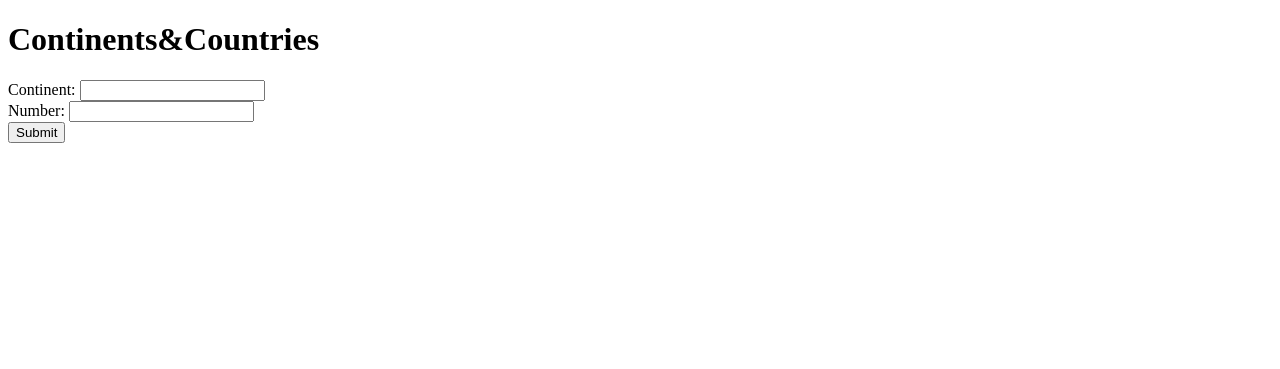
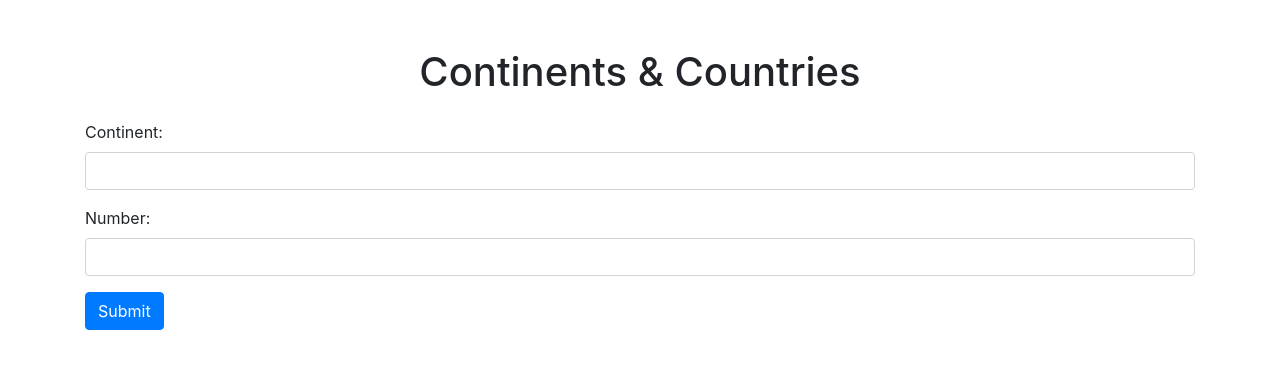
Before and after one commit to a-osedowski/Continents_Countries, a Django app: page / in a window 1280 px wide. Shown: the top 369 px of the page. Run offline with Django 4.2, Linux system fonts and the light colour scheme; some libraries are stand-ins or nearby versions.

Commit message:
better user interface

```diff
--- a/continents_countries/settings.py
+++ b/continents_countries/settings.py
@@ -25,7 +25,7 @@ SECRET_KEY = 'django-insecure-e1ff7a1d))f8a=m^iyj_swgs$(^5-^+dfs(h5o2f8q-a9$31e&
 # SECURITY WARNING: don't run with debug turned on in production!
 DEBUG = True
 
-ALLOWED_HOSTS = []
+ALLOWED_HOSTS = ['localhost', '127.0.0.1']
 
 
 # Application definition
@@ -37,6 +37,7 @@ INSTALLED_APPS = [
     'django.contrib.sessions',
     'django.contrib.messages',
     'django.contrib.staticfiles',
+    'django.contrib.humanize',
 ]
 
 MIDDLEWARE = [
--- a/show_countries/views.py
+++ b/show_countries/views.py
@@ -11,12 +11,6 @@ def home(request):
         number_str = request.POST.get('number')
         number = int(number_str)
         print("requested")
-
-        # check if given number is in range from 2 to 10
-        if (number < 2 or number > 10):
-            print("Number should be between 2 and 10")
-            validation_message = "Number should be between 2 and 10"
-            return render(request, 'home.html', {'validation_message': validation_message})
 
         countries_list = retrieve_region(continent, number)
 
@@ -111,7 +105,8 @@ def retrieve_country_info(countries_arr):
         except:
             capital = "No information found!"
         try:
-            population = result[0]['population']
+            population_str = result[0]['population']
+            population = int(population_str)
         except:
             population = "No information found!"
         try:
--- a/templates/home.html
+++ b/templates/home.html
@@ -1,38 +1,53 @@
+{% load humanize %}
 <!DOCTYPE html>
 <html lang="en">
 <head>
     <meta charset="UTF-8">
-    <title>Continents&Countries</title>
+    <title>Continents & Countries</title>
+    <link rel="stylesheet" href="https://stackpath.bootstrapcdn.com/bootstrap/4.5.0/css/bootstrap.min.css">
 </head>
 <body>
-    <h1>Continents&Countries</h1>
+    <div class="container">
+        <h1 class="mt-5 text-center">Continents & Countries</h1>
 
-    <form method="post">
+        <form method="post" class="mt-4">
             {% csrf_token %}
+            <div class="form-group">
                 <label for="continent">Continent:</label>
-        <input type="text" id="continent" name="continent" required>
-        <br>
+                <input type="text" id="continent" name="continent" class="form-control" required>
+            </div>
+            <div class="form-group">
                 <label for="number">Number:</label>
-        <input type="number" id="number" name="number" required>
-        <br>
-        <input type="submit" value="Submit">
+                <input type="number" id="number" name="number" class="form-control" required min="2" max="10">
+            </div>
+            <button type="submit" class="btn btn-primary">Submit</button>
         </form>
 
         {% for country in countries %}
-    <div>
+        <div class="card mt-4">
+            <div class="card-header">
                 <h2>{{ country.name }}</h2>
+            </div>
+            <div class="card-body">
                 <ul>
                     <li>Capital: {{ country.capital }}</li>
-            <li>Population: {{ country.population }}</li>
+                    <li>Population: {{ country.population|intcomma }}</li>
                     <li>Currency: {{ country.currencies|join:", " }}</li>
                     <li>Subregion: {{ country.subregion }}</li>
                     <li>Languages: {{ country.languages|join:", " }}</li>
                 </ul>
+            </div>
         </div>
         {% endfor %}
 
         {% if validation_message %}
             <script>alert("{{ validation_message }}");</script>
         {% endif %}
+    </div>
+
+    <script src="https://code.jquery.com/jquery-3.5.1.slim.min.js"></script>
+    <script src="https://cdn.jsdelivr.net/npm/@popperjs/core@2.5.4/dist/umd/popper.min.js"></script>
+    <script src="https://stackpath.bootstrapcdn.com/bootstrap/4.5.0/js/bootstrap.min.js"></script>
+
 </body>
 </html>
```
Lines whose indentation alone changed are shown as unchanged.
